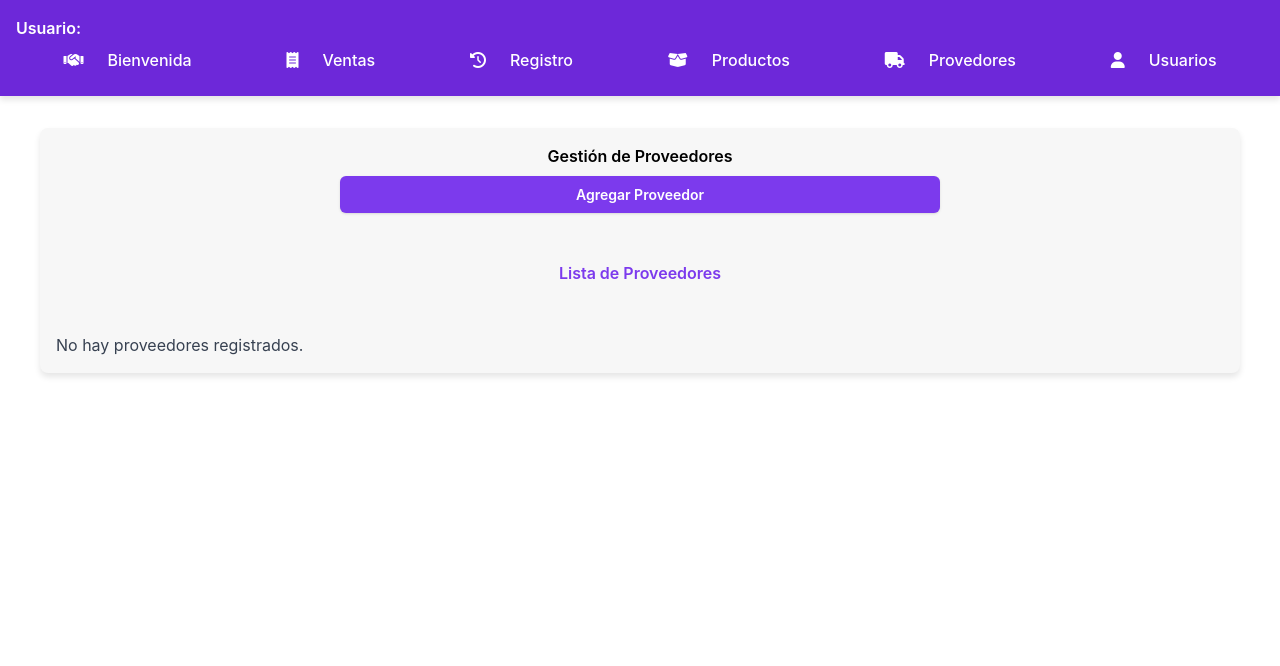
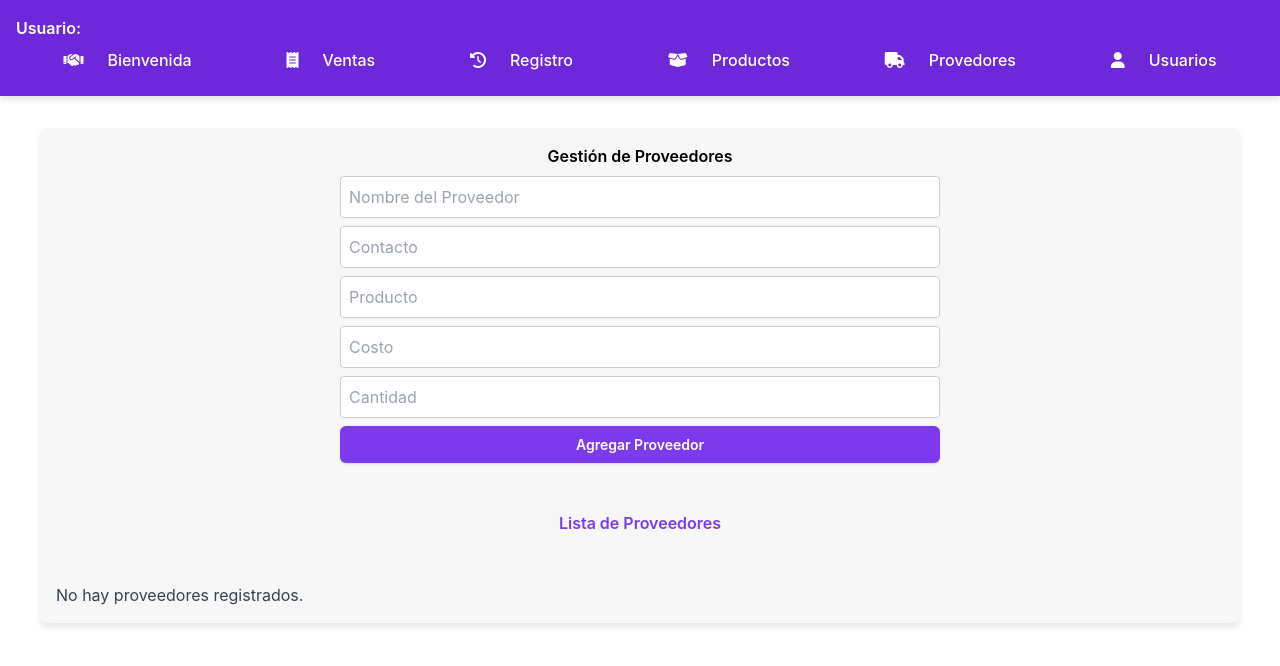
Before and after one commit to amurga32/bar-app, a React (Create React App) app: page /provedores in a window 1280 px wide. Shown: the top 666 px of the page. Built offline with nearby package versions, Linux system fonts and the light colour scheme.

Commit message:
Guardar cambios realizados antes de reiniciar el repositorio

```diff
--- a/src/components/provedores.js
+++ b/src/components/provedores.js
@@ -96,7 +96,48 @@ const Proveedores = () => {
       <h1 className="rounded font-semibold">Gestión de Proveedores</h1>
 
       <form onSubmit={manejarSubmit} className="product-input-section mb-5">
-        {/* Formulario */}
+      <div>
+          <input
+            type="text"
+            placeholder="Nombre del Proveedor"
+            value={nombre}
+            onChange={(e) => setNombre(e.target.value)}
+            className="border border-gray-300 p-2 w-full mb-2"
+            required
+          />
+          <input
+            type="text"
+            placeholder="Contacto"
+            value={contacto}
+            onChange={(e) => setContacto(e.target.value)}
+            className="border border-gray-300 p-2 w-full mb-2"
+            required
+          />
+          <input
+            type="text"
+            placeholder="Producto"
+            value={producto}
+            onChange={(e) => setProducto(e.target.value)}
+            className="border border-gray-300 p-2 w-full mb-2"
+            required
+          />
+          <input
+            type="number"
+            placeholder="Costo"
+            value={costo}
+            onChange={(e) => setCosto(e.target.value)}
+            className="border border-gray-300 p-2 w-full mb-2"
+            required
+          />
+          <input
+            type="number"
+            placeholder="Cantidad"
+            value={cantidad}
+            onChange={(e) => setCantidad(e.target.value)}
+            className="border border-gray-300 p-2 w-full mb-2"
+            required
+          />
+        </div>
         <button type="submit" className="bg-violet-600 text-white p-2 rounded-md shadow transition duration-200">
           {editIndex !== null ? 'Actualizar Proveedor' : 'Agregar Proveedor'}
         </button>
```
